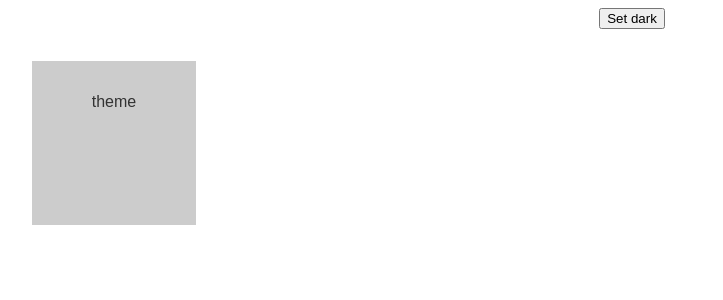
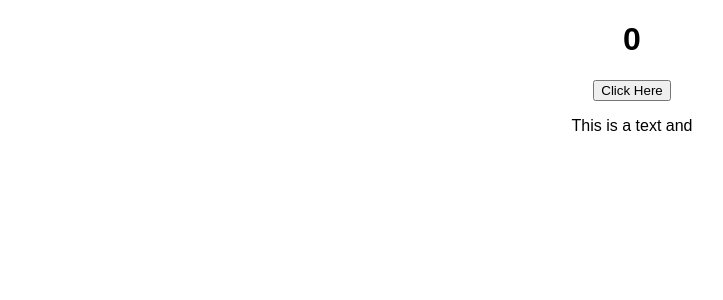
Before and after one commit to sajidreshmi/react-all-hooks, a React (Create React App) app: page / in a window 1280 px wide. Shown: the top 300 px of the page, without its empty margins (8-731 px from the left). Built offline with nearby package versions, Linux system fonts and the light colour scheme.

Commit message:
reducer update

```diff
--- a/src/App.js
+++ b/src/App.js
@@ -12,7 +12,7 @@ import ContentTemplateExample from './UseContext/templateBased'
 function App() {
     return (
         <div className='App'>
-            <ContentTemplateExample />
+            <ReducerTutorial />
         </div>
     )
 }
--- a/src/UseReducer/ReducerTutorial.js
+++ b/src/UseReducer/ReducerTutorial.js
@@ -8,30 +8,30 @@ const actions = {
 const reducer = (state, action) => {
   switch (action.type) {
     case actions.INCREMENT:
-      return { count: state.count + 1, showText: state.showText };
+      return { ...state, count: state.count + 1, showText: state.showText , name: action.payload.name};
     case actions.TOGGLETEXT:
-      return { count: state.count, showText: !state.showText };
+      return { ...state, count: state.count, showText: !state.showText };
     default:
       return state;
   }
 };
 
 const ReducerTutorial = () => {
-  const [state, dispatch] = useReducer(reducer, { count: 0, showText: true });
+  const [state, dispatch] = useReducer(reducer, { count: 0, showText: true, name: '' });
 
   return (
     <div>
       <h1>{state.count}</h1>
       <button
         onClick={() => {
-          dispatch({ type: actions.INCREMENT });
+          dispatch({ type: actions.INCREMENT, payload: {name: 'dummy'}});
           dispatch({ type: actions.TOGGLETEXT });
         }}
       >
         Click Here
       </button>
 
-      {state.showText && <p>This is a text</p>}
+      {state.showText && <p>This is a text and {state.name}</p>}
     </div>
   );
 };
--- a/src/UseRef/RefTutorial.js
+++ b/src/UseRef/RefTutorial.js
@@ -1,16 +1,25 @@
-import React, { useRef } from 'react'
+import React, { useRef, useState, useEffect } from 'react'
 
 function RefTutorial() {
-    const inputRef = useRef(null)
+    const renderCount = useRef(1)
+    const [name, setName] = useState('')
+    const inputRef = useRef()
+    useEffect(() => {
+      renderCount.current ++
 
-    const onClick = () => {
-        inputRef.current.value = ''
+
+    })
+    function focus () {
+        inputRef.current.focus()
     }
     return (
         <div>
-            <h1>Hello</h1>
-            <input type='text' placeholder='Ex...' ref={inputRef} />
-            <button onClick={onClick}>Change Name</button>
+            <h1>Hello</h1> {name}
+            <div>
+            <input type='text' placeholder='Ex...' onChange={(e)=>setName(e.target.value)} ref={inputRef}/>
+                </div>
+            <div>I rendered {renderCount.current} times</div>
+            <button onClick={focus}>Focus input</button>
         </div>
     )
 }
```
